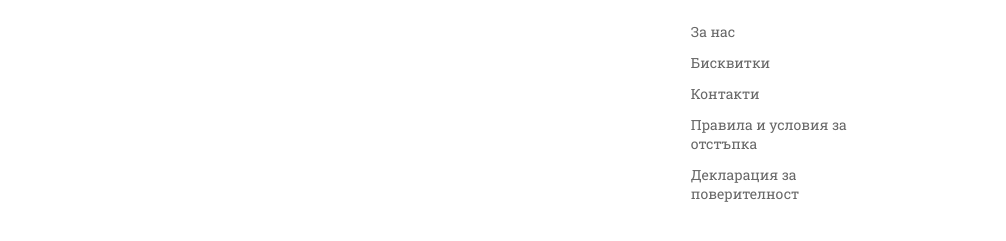
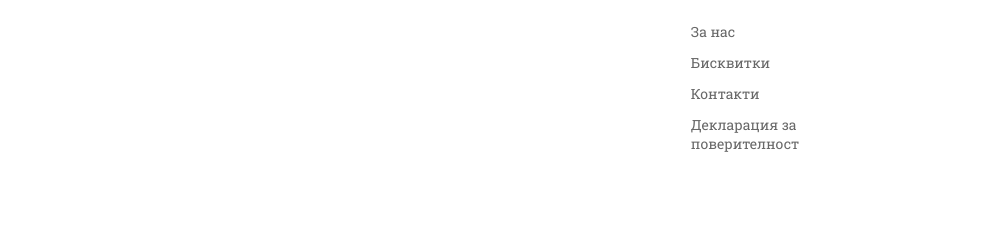
Before and after one commit to BugiardoLR/bugiardolr.github.io, a plain HTML site: page about.html in a window 1280 px wide. Shown: the part 1756-1997 px from the top of the page, 274-1280 px from the left. Drawn offline with nearby package versions, Linux system fonts and the light colour scheme.

Commit message:
Remove special offers

```diff
--- a/about.html
+++ b/about.html
@@ -86,7 +86,7 @@
             <a href="about.html">За нас</a>
             <a href="cookies.html">Бисквитки</a>
             <a href="contacts.html">Контакти</a>
-            <a href="rules.html">Правила и условия за отстъпка</a>
+
             <a href="agreement.html">Декларация за поверителност</a>
         </div>
     </div>
```
Also changed, not shown: about-bg.html (+1 -1 lines), agreement.html (+1 -1 lines), bulgaria.html (+1 -1 lines), contacts.html (+1 -1 lines), cookies.html (+1 -1 lines), giftcard.html (+1 -1 lines), hotels.html (+1 -1 lines), index.html (+0 -1 lines), offers.html (+0 -1 lines).
